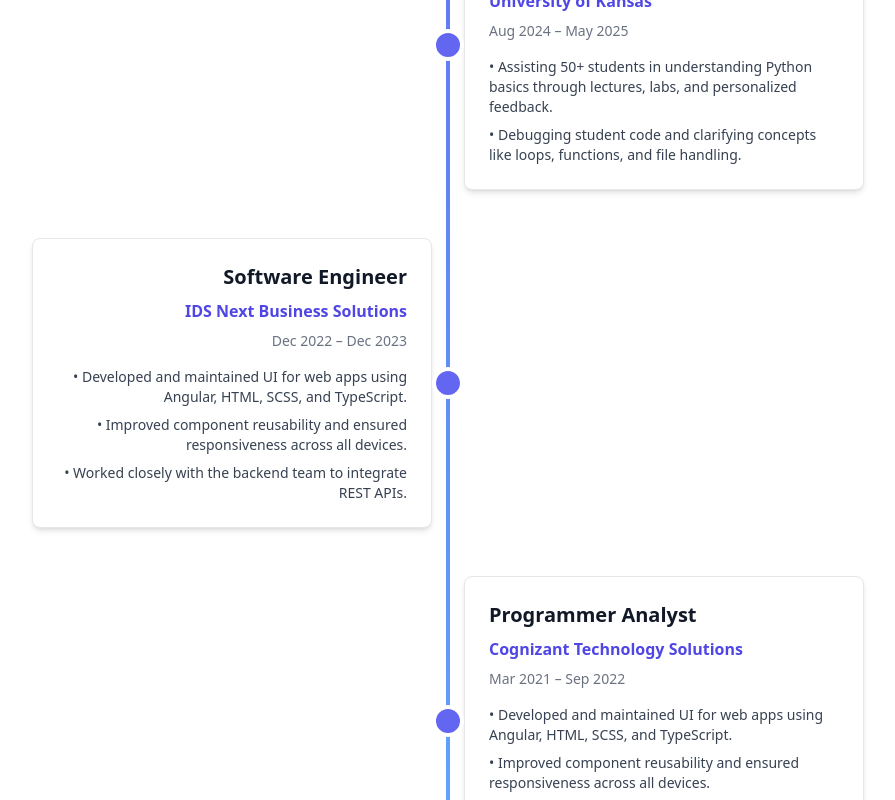
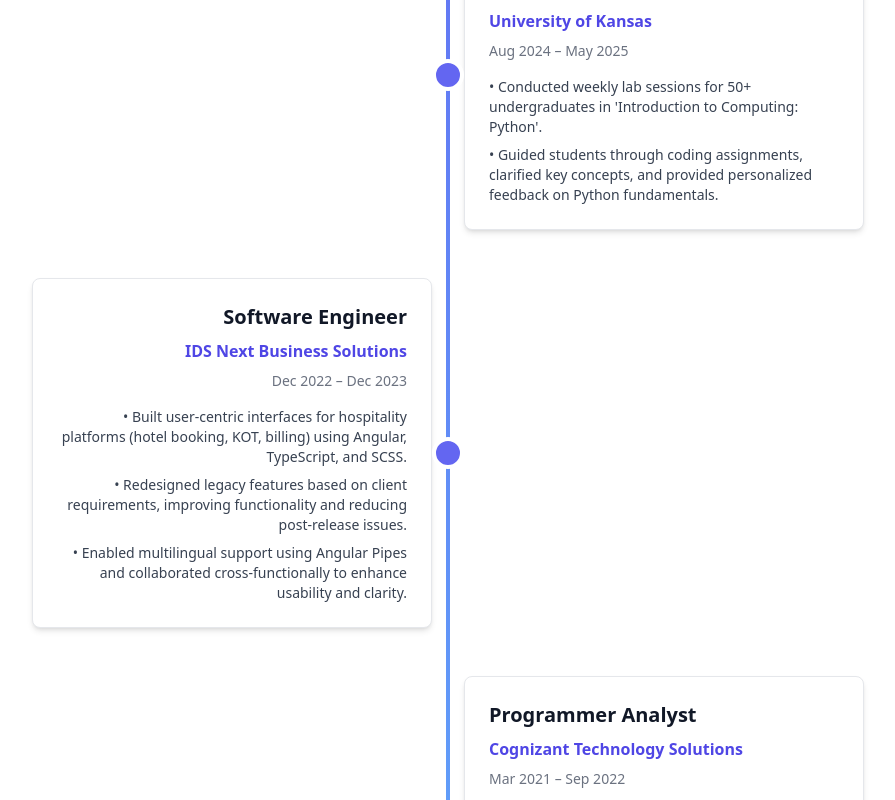
Before and after one commit to har-shee/portfolio, a React (Create React App) app: page / in a window 1280 px wide. Shown: the part 3180-3980 px from the top of the page, without its empty margins (192-1087 px from the left). Built offline with nearby package versions, Linux system fonts and the light colour scheme.

Commit message:
portfolio

```diff
--- a/src/components/Experience.js
+++ b/src/components/Experience.js
@@ -7,8 +7,8 @@
       company: "University of Kansas",
       duration: "Jun 2025 – Present",
       details: [
-      "Assisting 50+ students in understanding Python basics through lectures, labs, and personalized feedback.",
-      "Debugging student code and clarifying concepts like loops, functions, and file handling."
+        "Teaching undergraduate-level math courses, delivering lectures, and creating assessments in coordination with faculty.",
+    "Holding office hours and tutoring sessions to support students’ learning and clarify mathematical concepts."
       ],
     },
     {
@@ -16,8 +16,8 @@
       company: "University of Kansas",
       duration: "Aug 2024 – May 2025",
       details: [
-      "Assisting 50+ students in understanding Python basics through lectures, labs, and personalized feedback.",
-      "Debugging student code and clarifying concepts like loops, functions, and file handling."
+        "Conducted weekly lab sessions for 50+ undergraduates in 'Introduction to Computing: Python'.",
+        "Guided students through coding assignments, clarified key concepts, and provided personalized feedback on Python fundamentals."
       ],
     },
     {
@@ -25,9 +25,9 @@
       company: "IDS Next Business Solutions",
       duration: "Dec 2022 – Dec 2023",
       details: [
-      "Developed and maintained UI for web apps using Angular, HTML, SCSS, and TypeScript.",
-      "Improved component reusability and ensured responsiveness across all devices.",
-      "Worked closely with the backend team to integrate REST APIs."
+        "Built user-centric interfaces for hospitality platforms (hotel booking, KOT, billing) using Angular, TypeScript, and SCSS.",
+        "Redesigned legacy features based on client requirements, improving functionality and reducing post-release issues.",
+        "Enabled multilingual support using Angular Pipes and collaborated cross-functionally to enhance usability and clarity.",
       ],
     },
     {
@@ -35,9 +35,9 @@
       company: "Cognizant Technology Solutions",
       duration: "Mar 2021 – Sep 2022",
       details: [
-      "Developed and maintained UI for web apps using Angular, HTML, SCSS, and TypeScript.",
-      "Improved component reusability and ensured responsiveness across all devices.",
-      "Worked closely with the backend team to integrate REST APIs."
+        "Created highly interactive UIs using React, JavaScript, and CSS to boost user engagement.",
+        "Automated 10,000+ test cases using Protractor, reducing smoke testing time from 6 hours to 30 minutes.",
+        "Resolved production bugs, contributed to daily standups, and participated in requirement walk-throughs with QA and development teams."
       ],
     }
   ];
```
Lines whose indentation alone changed are shown as unchanged.
